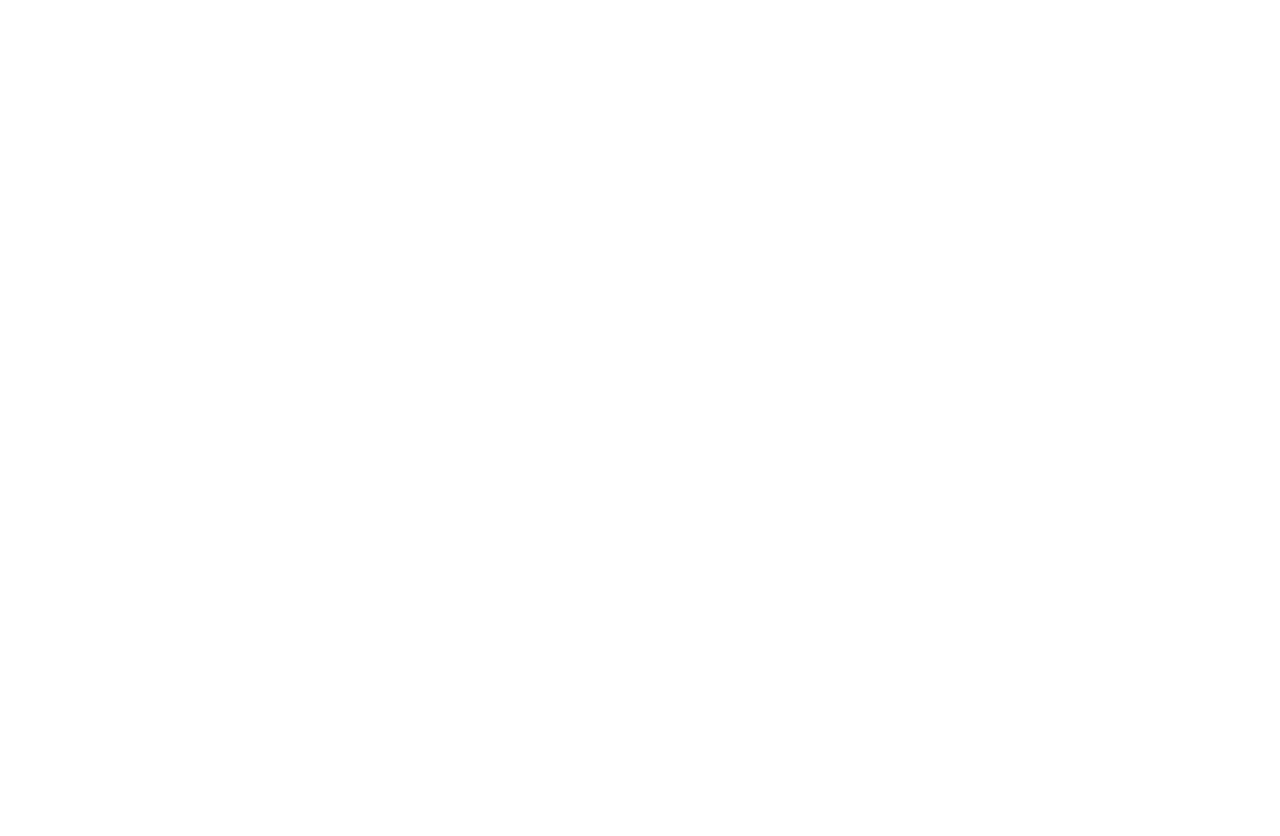
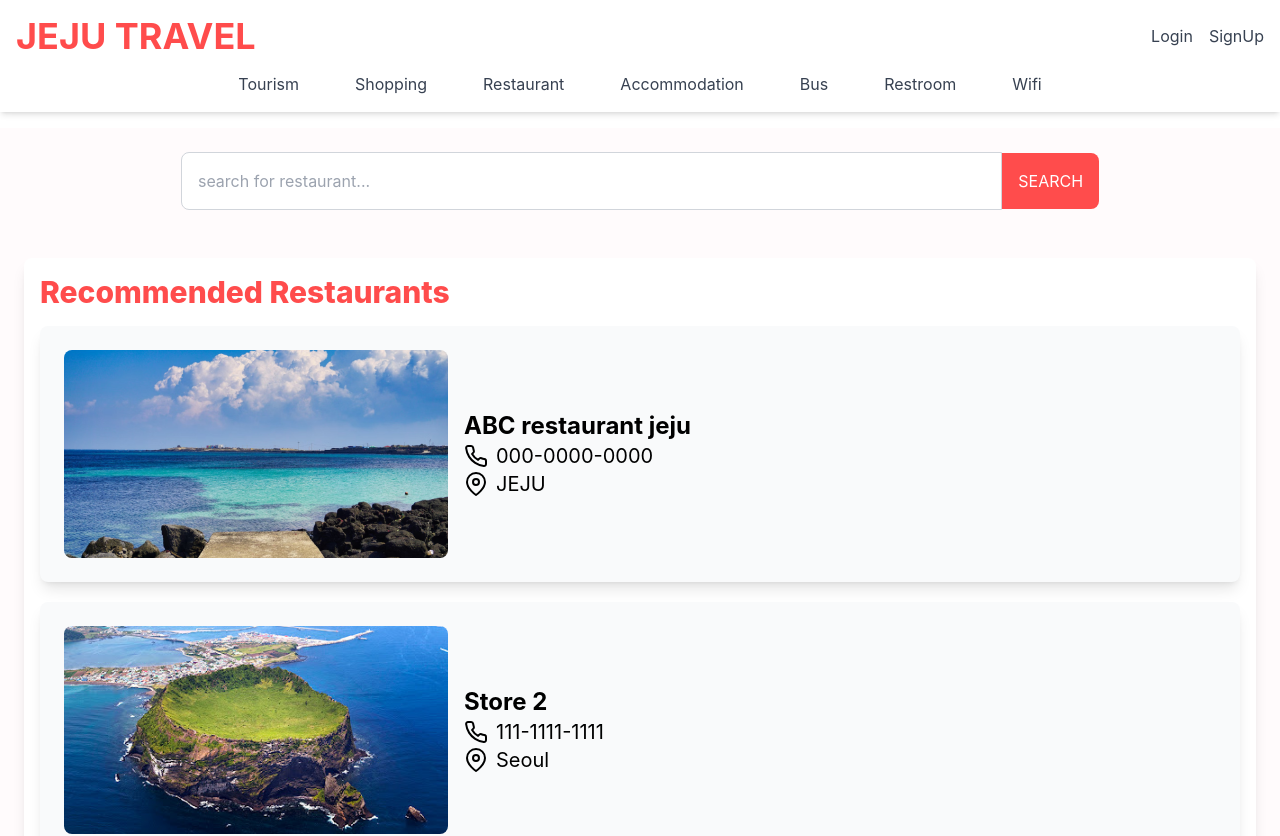
Before and after one commit to JejuTravel/JejuTravel-FE, a React (Vite) app: page /restaurant in a window 1280 px wide. Before the commit this address had no page. Shown: the top 836 px of the page. Before the commit the page ends 800 px from the top, so only its background shows below. Built offline with nearby package versions, Linux system fonts and the light colour scheme; a web font is replaced by a local one.

Commit message:
feat/shopping

```diff
--- a/src/App.jsx
+++ b/src/App.jsx
@@ -6,6 +6,7 @@
 import Tourism from "./pages/tourism";
 import Bus from "./pages/bus";
 import Shopping from "./pages/shopping";
+import Restaurant from "./pages/restaurant";
 
 function App() {
   return (
@@ -16,6 +17,7 @@
           <Route path="/tourism" element={<Tourism />} />
           <Route path="/bus" element={<Bus />} />
           <Route path="/shopping" element={<Shopping />} />
+          <Route path="/restaurant" element={<Restaurant />} />
         </Routes>
       </BrowserRouter>
     </div>
--- /dev/null
+++ b/src/pages/restaurant/components/restaurantDetail.jsx
@@ -0,0 +1,56 @@
+import React from 'react';
+import { Phone, MapPin, Globe, Clock } from 'react-feather';
+
+function RestaurantDetail({ item, onBackClick }) {
+  // item에 따라 홈페이지와 운영시간 데이터를 설정합니다.
+  const details = {
+    "ABCD restaurant jeju": {
+      website: "https://www.abcmartjeju.com",
+      hours: "11:00 - 20:00",
+    },
+    // 다른 아이템에 대한 세부 정보 추가 가능
+  };
+
+  const currentDetails = details[item.name] || {};
+
+  return (
+    <div className="bg-white p-6 rounded-lg shadow-lg max-w-3xl mx-auto">
+      <button onClick={onBackClick} className="mb-4 text-blue-500 hover:text-blue-700">
+        ← Back to list
+      </button>
+      <h2 className="text-4xl font-bold mb-4">{item.name}</h2>
+
+      <div className="text-xl flex items-center mb-2">
+        <Phone className="mr-2" /> <span>{item.tel}</span>
+      </div>
+
+      <div className="text-xl flex items-center mb-2">
+        <MapPin className="mr-2" /> <span>{item.location}</span>
+      </div>
+
+      {currentDetails.website && (
+        <div className="text-xl flex items-center mb-2">
+          <Globe className="mr-2" />
+          <a href={currentDetails.website} className="text-blue-500 hover:underline" target="_blank" rel="noopener noreferrer">
+            {currentDetails.website}
+          </a>
+        </div>
+      )}
+
+      {currentDetails.hours && (
+        <div className="text-xl flex items-center mb-4">
+          <Clock className="mr-2" /> <span>{currentDetails.hours}</span>
+        </div>
+      )}
+
+      <img
+        src={item.image}
+        alt={item.name}
+        className="w-full h-auto rounded-lg shadow-md object-cover"
+        style={{ maxHeight: '400px' }} // 이미지 크기 조정
+      />
+    </div>
+  );
+}
+
+export default RestaurantDetail;
--- /dev/null
+++ b/src/pages/restaurant/components/restaurantSection.jsx
@@ -0,0 +1,56 @@
+import React from "react";
+import { Phone, MapPin } from "react-feather";
+import restaurantImage1 from '../../../assets/jeju.jpg';
+import restaurantImage2 from '../../../assets/land.jpg';
+import restaurantImage3 from '../../../assets/jeju.jpg';
+import restaurantImage4 from '../../../assets/land.jpg';
+import restaurantImage5 from '../../../assets/jeju.jpg';
+import restaurantImage6 from '../../../assets/land.jpg';
+
+const RestaurantSection = ({ searchQuery, onItemClick }) => {
+  const items = [
+    { name: "ABC restaurant jeju", tel: "000-0000-0000", location: "JEJU", image: restaurantImage1 },
+    { name: "Store 2", tel: "111-1111-1111", location: "Seoul", image: restaurantImage2 },
+    { name: "Store 3", tel: "222-2222-2222", location: "Busan", image: restaurantImage3 },
+    { name: "Store 4", tel: "333-3333-3333", location: "Incheon", image: restaurantImage4 },
+    { name: "Store 5", tel: "444-4444-4444", location: "Jeju", image: restaurantImage5 },
+    { name: "Store 6", tel: "555-5555-5555", location: "Daejeon", image: restaurantImage6 },
+  ];
+
+  const filteredItems = items.filter(item =>
+    item.name.toLowerCase().includes(searchQuery.toLowerCase()) ||
+    item.location.toLowerCase().includes(searchQuery.toLowerCase())
+  );
+
+  return (
+    <div className="flex flex-col space-y-5">
+      {filteredItems.map((item, index) => (
+        <div
+          key={index}
+          className="bg-gray-50 p-6 rounded-lg shadow-lg flex h-64 transform transition-transform duration-300 hover:scale-105 cursor-pointer"
+          onClick={() => onItemClick(item)} // 클릭 시 onItemClick 호출
+        >
+          <img src={item.image} alt={item.name || `Image ${index + 1}`} className="h-full w-96 object-cover rounded-lg mr-4" />
+          <div className="flex flex-col justify-center">
+            {item.name && <h3 className="text-2xl font-bold">{item.name}</h3>}
+            {item.tel && (
+              <p className="text-xl flex items-center">
+                <Phone className="mr-2" /> {item.tel}
+              </p>
+            )}
+            {item.location && (
+              <p className="text-xl flex items-center">
+                <MapPin className="mr-2" /> {item.location}
+              </p>
+            )}
+          </div>
+        </div>
+      ))}
+      {filteredItems.length === 0 && (
+        <p className="text-center text-gray-500">No stores found matching your search.</p>
+      )}
+    </div>
+  );
+};
+
+export default RestaurantSection;
--- /dev/null
+++ b/src/pages/restaurant/index.jsx
@@ -0,0 +1,57 @@
+import React, { useState } from "react";
+import Header from "../../components/Header";
+import RestaurantSection from './components/restaurantSection';
+import RestaurantDetail from './components/restaurantDetail'; // 상세 페이지 컴포넌트 가져오기
+
+function Restaurant() {
+  const [searchQuery, setSearchQuery] = useState(''); // 검색어 상태 관리
+  const [selectedItem, setSelectedItem] = useState(null); // 선택된 항목 상태 관리
+
+  const handleSearchChange = (event) => {
+    setSearchQuery(event.target.value);
+  };
+
+  const handleItemClick = (item) => {
+    setSelectedItem(item);
+    window.scrollTo(0, 0); // 스크롤을 맨 위로 이동
+  };
+
+  const handleBackClick = () => {
+    setSelectedItem(null);
+  };
+
+  return (
+    <div className="min-h-screen bg-[#FFFBFC]">
+      <Header />
+      <div className="container mx-auto mt-32 p-6">
+        {!selectedItem ? (
+          <>
+            <div className="text-center mb-12">
+              <div className="flex justify-center items-center mb-4">
+                <input
+                  type="text"
+                  className="w-full md:w-2/3 p-4 border border-gray-300 rounded-l-lg focus:outline-none focus:ring-2 focus:ring-[#FF4C4C]"
+                  placeholder="search for restaurant..."
+                  value={searchQuery}
+                  onChange={handleSearchChange}
+                />
+                <button className="p-4 bg-[#FF4C4C] text-white rounded-r-lg hover:bg-[#007965]">
+                  SEARCH
+                </button>
+              </div>
+            </div>
+
+            <div className="bg-white p-4 rounded-lg shadow-lg">
+              <h2 className="text-3xl font-extrabold text-[#FF4C4C] mb-4">Recommended Restaurants</h2>
+              <RestaurantSection searchQuery={searchQuery} onItemClick={handleItemClick} /> {/* 검색어와 클릭 이벤트 전달 */}
+            </div>
+          </>
+        ) : (
+          <RestaurantDetail item={selectedItem} onBackClick={handleBackClick} />
+        )}
+      </div>
+    </div>
+  );
+}
+
+export default Restaurant;
```
